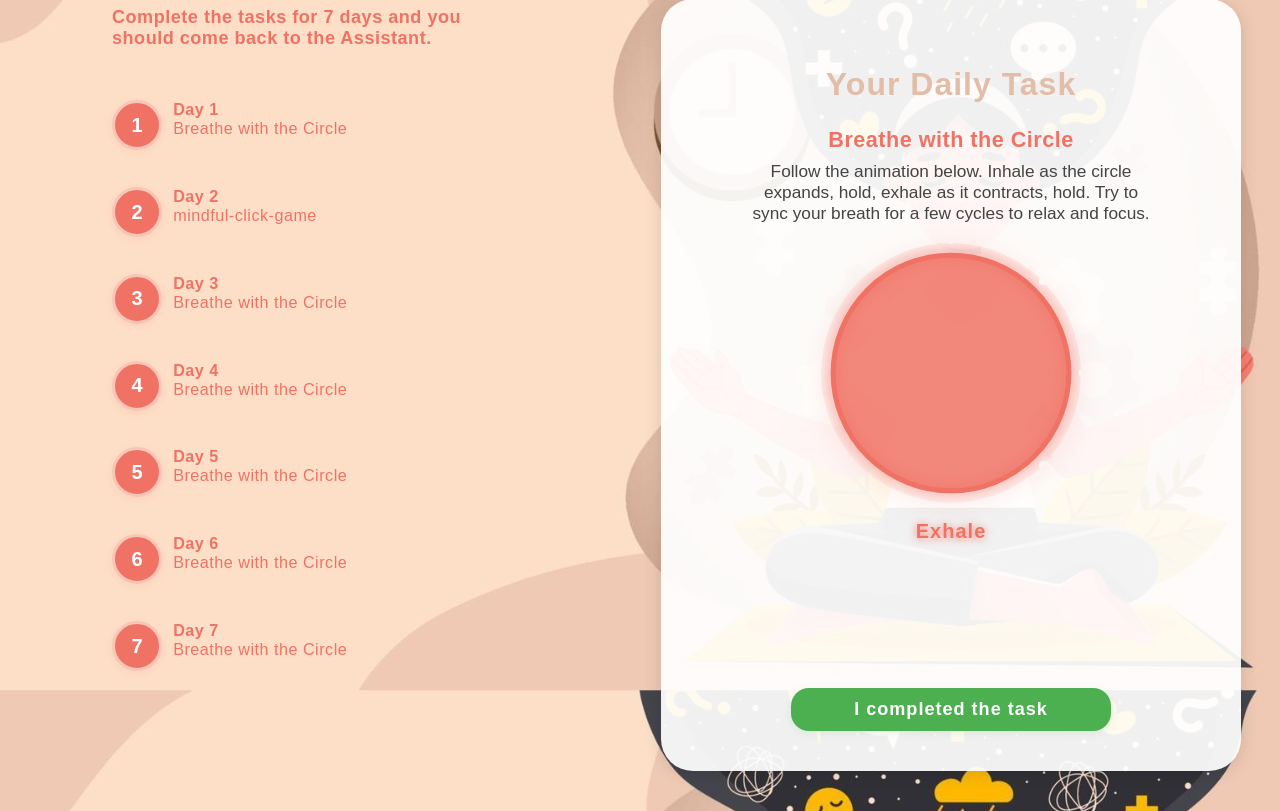
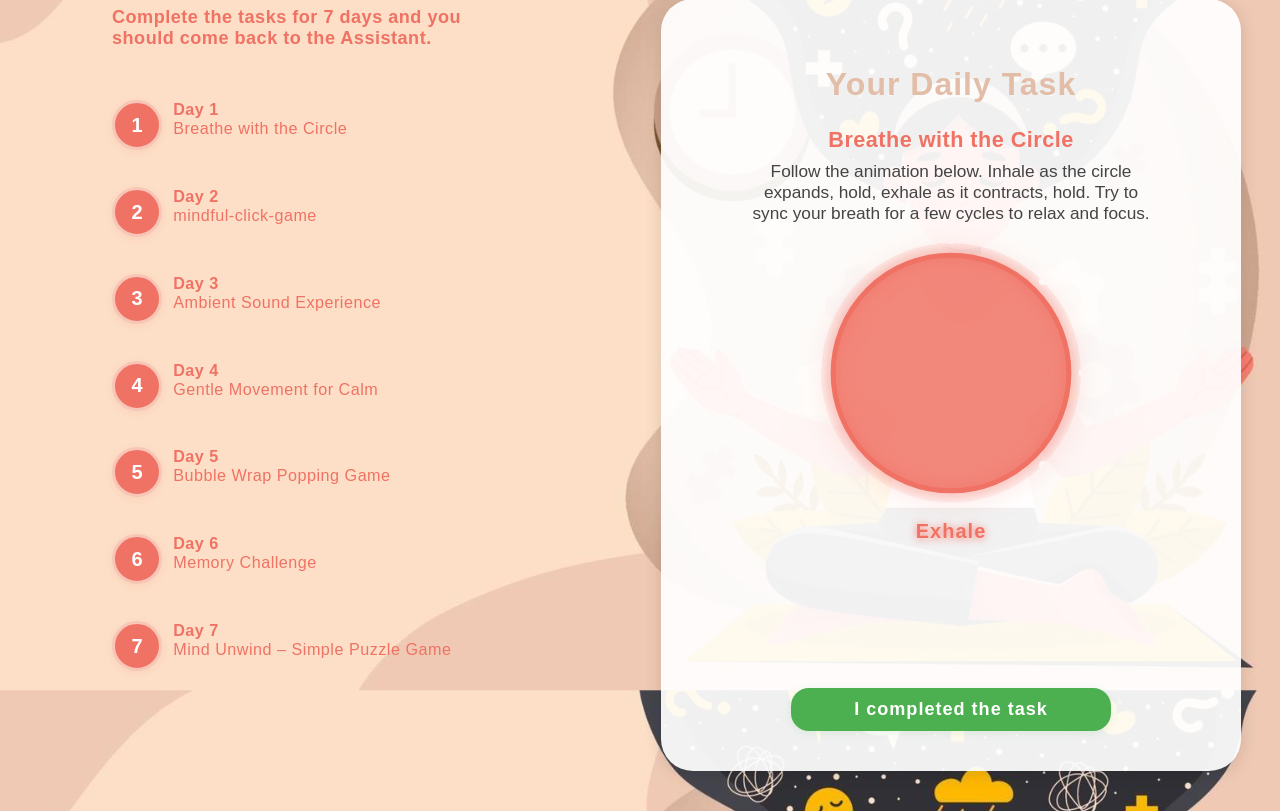
Before and after one commit to adithaayomal/DispressionDiagnosis, a Flask app: page /daily_tasks in a window 1280 px wide. Shown: the part 129-940 px from the top of the page. Run offline with Flask 3, Linux system fonts and the light colour scheme; the visitor is signed in with stand-in values (Sample User, id 1); parts of the project's set-up code (start-up, migrations or seed data) failed here and were passed over.

Commit message:
Update Day 7 task: Mind Unwind puzzle game and adjust task list for improved clarity

```diff
--- a/templates/daily_tasks.html
+++ b/templates/daily_tasks.html
@@ -255,6 +255,7 @@
             gap: 1.2rem;
             justify-content: center;
             margin-bottom: 1.5rem;
+            margin-top: 10rem;
             width: 100%;
         }
         .ambient-btn {
@@ -309,11 +310,11 @@
                 <div class="week-title">Complete the tasks for 7 days and you <br>should come back to the Assistant.</div>
                 <div class="week-day-vertical" style="flex-direction: row; gap: 0.7rem; align-items: flex-start;"><span class="day-circle">1</span><span class="day-label"><b>Day 1</b><br> Breathe with the Circle </span></div>
                 <div class="week-day-vertical" style="flex-direction: row; gap: 0.7rem; align-items: flex-start;"><span class="day-circle">2</span><span class="day-label"><b>Day 2</b><br> mindful-click-game </span></div>
-                <div class="week-day-vertical" style="flex-direction: row; gap: 0.7rem; align-items: flex-start;"><span class="day-circle">3</span><span class="day-label"><b>Day 3</b><br> Breathe with the Circle </span></div>
-                <div class="week-day-vertical" style="flex-direction: row; gap: 0.7rem; align-items: flex-start;"><span class="day-circle">4</span><span class="day-label"><b>Day 4</b><br> Breathe with the Circle </span></div>
-                <div class="week-day-vertical" style="flex-direction: row; gap: 0.7rem; align-items: flex-start;"><span class="day-circle">5</span><span class="day-label"><b>Day 5</b><br> Breathe with the Circle </span></div>
-                <div class="week-day-vertical" style="flex-direction: row; gap: 0.7rem; align-items: flex-start;"><span class="day-circle">6</span><span class="day-label"><b>Day 6</b><br> Breathe with the Circle </span></div>
-                <div class="week-day-vertical" style="flex-direction: row; gap: 0.7rem; align-items: flex-start;"><span class="day-circle">7</span><span class="day-label"><b>Day 7</b><br> Breathe with the Circle </span></div>
+                <div class="week-day-vertical" style="flex-direction: row; gap: 0.7rem; align-items: flex-start;"><span class="day-circle">3</span><span class="day-label"><b>Day 3</b><br> Ambient Sound Experience </span></div>
+                <div class="week-day-vertical" style="flex-direction: row; gap: 0.7rem; align-items: flex-start;"><span class="day-circle">4</span><span class="day-label"><b>Day 4</b><br> Gentle Movement for Calm </span></div>
+                <div class="week-day-vertical" style="flex-direction: row; gap: 0.7rem; align-items: flex-start;"><span class="day-circle">5</span><span class="day-label"><b>Day 5</b><br> Bubble Wrap Popping Game </span></div>
+                <div class="week-day-vertical" style="flex-direction: row; gap: 0.7rem; align-items: flex-start;"><span class="day-circle">6</span><span class="day-label"><b>Day 6</b><br> Memory Challenge </span></div>
+                <div class="week-day-vertical" style="flex-direction: row; gap: 0.7rem; align-items: flex-start;"><span class="day-circle">7</span><span class="day-label"><b>Day 7</b><br> Mind Unwind – Simple Puzzle Game </span></div>
             </div>
         </aside>
         <div class="tasks-container">
@@ -1001,11 +1002,13 @@ function showDay7PuzzleTask() {
 function showDay5BubbleWrapTask() {
     const tasksContainer = document.querySelector('.tasks-container');
     tasksContainer.innerHTML = '';
-    // Title
+
+    // 1. Title
     const h2 = document.createElement('h2');
     h2.textContent = 'Your Daily Task';
     tasksContainer.appendChild(h2);
-    // Subtitle styled like a title, but smaller
+
+    // 2. Subtitle
     const subtitle = document.createElement('div');
     subtitle.textContent = 'Bubble Wrap Popping Game';
     subtitle.style.fontSize = '1.35rem';
@@ -1014,24 +1017,17 @@ function showDay5BubbleWrapTask() {
     subtitle.style.marginBottom = '0.5rem';
     subtitle.style.letterSpacing = '0.5px';
     tasksContainer.appendChild(subtitle);
-    // Description
-    const desc = document.createElement('div');
-    desc.className = 'task-desc';
-    desc.innerHTML = `<p>Click on bubbles to pop them! Just like real bubble wrap!</p>`;
-    tasksContainer.appendChild(desc);
-
-    // Game container
+
+    // 3. Game
     const gameDiv = document.createElement('div');
     gameDiv.style.position = 'relative';
     gameDiv.style.width = '100%';
-    gameDiv.style.height = '480px';
+    gameDiv.style.height = 'auto';
     gameDiv.style.margin = '2rem 0';
     gameDiv.style.background = '#fff';
     gameDiv.style.borderRadius = '22px';
     gameDiv.style.boxShadow = '0 4px 24px 0 rgba(74,144,226,0.09)';
     tasksContainer.appendChild(gameDiv);
-
-    // Remove duplicate instructions and UI overlays
 
     // Custom cursor
     const cursor = document.createElement('div');
@@ -1155,13 +1151,10 @@ function showDay5BubbleWrapTask() {
         updateUI();
     }
 
-    // Update UI
+    // 4. Bubbles left text
     let bubblesLeftDiv = document.createElement('div');
-    bubblesLeftDiv.style.position = 'absolute';
-    bubblesLeftDiv.style.left = '50%';
-    bubblesLeftDiv.style.bottom = '18px';
-    bubblesLeftDiv.style.transform = 'translateX(-50%)';
-    // Remove card background, shadow, and border radius (plain text, no round card)
+    bubblesLeftDiv.style.position = 'static';
+    bubblesLeftDiv.style.margin = '1.2rem auto 0 auto';
     bubblesLeftDiv.style.background = 'none';
     bubblesLeftDiv.style.boxShadow = 'none';
     bubblesLeftDiv.style.borderRadius = '0';
@@ -1169,36 +1162,21 @@ function showDay5BubbleWrapTask() {
     bubblesLeftDiv.style.color = '#4A90E2';
     bubblesLeftDiv.style.fontSize = '1.18rem';
     bubblesLeftDiv.style.fontWeight = '600';
+    bubblesLeftDiv.style.textAlign = 'center';
     bubblesLeftDiv.textContent = 'Bubbles Left: 0';
-    gameDiv.appendChild(bubblesLeftDiv);
+    tasksContainer.appendChild(bubblesLeftDiv);
 
     function updateUI() {
         const remaining = totalBubbles - poppedCount;
         bubblesLeftDiv.textContent = `Bubbles Left: ${remaining}`;
     }
 
-    // Complete button (always visible, fixed at bottom like other tasks)
+    // 5. I completed the task button (match position to other buttons)
     const completeBtn = document.createElement('button');
     completeBtn.textContent = 'I completed the task';
     completeBtn.className = 'next-btn fixed-complete-btn';
-    // Only set color and background, let .fixed-complete-btn handle position/size
     completeBtn.style.background = '#4CAF50';
     completeBtn.style.color = '#fff';
-    completeBtn.style.fontSize = '';
-    completeBtn.style.fontWeight = '';
-    completeBtn.style.border = '';
-    completeBtn.style.borderRadius = '';
-    completeBtn.style.padding = '';
-    completeBtn.style.boxShadow = '';
-    completeBtn.style.display = 'block';
-    completeBtn.style.marginTop = '';
-    completeBtn.style.width = '';
-    completeBtn.style.maxWidth = '';
-    completeBtn.style.position = '';
-    completeBtn.style.left = '';
-    completeBtn.style.bottom = '';
-    completeBtn.style.transform = '';
-    completeBtn.style.zIndex = '';
     completeBtn.onclick = function() {
         // Mark Day 5 as green (completed)
         const weekDays = document.querySelectorAll('.week-day-vertical .day-circle');
@@ -1222,8 +1200,7 @@ function showDay5BubbleWrapTask() {
         // Show Day 6 task
         showDay6MemoryTask();
     };
-    // Place the button at the end of gameDiv so .fixed-complete-btn positions it at the bottom
-    gameDiv.appendChild(completeBtn);
+    tasksContainer.appendChild(completeBtn);
 
     // Mouse tracking for custom cursor
     gameDiv.addEventListener('mousemove', (e) => {
@@ -1576,7 +1553,7 @@ function showDay5BubbleWrapTask() {
         // Description
         const desc = document.createElement('div');
         desc.className = 'task-desc';
-        desc.innerHTML = `<p>Memorize the positions of the icons below. You have 1 minute to remember their locations. After that, the icons will be hidden and you will be asked to recall their positions!</p>`;
+        desc.innerHTML = `<p>Memorize the positions of the icons below. You have <b>15 seconds</b> to remember their locations. After that, the icons will be hidden and you will be asked to recall their positions!</p>`;
         tasksContainer.appendChild(desc);
 
         // 3x3 grid, scale icons up, use only 9 icons
@@ -1600,12 +1577,12 @@ function showDay5BubbleWrapTask() {
         // Board
         const board = document.createElement('div');
         board.style.display = 'grid';
-        board.style.gridTemplateColumns = 'repeat(3, 96px)';
-        board.style.gridTemplateRows = 'repeat(3, 96px)';
+        board.style.gridTemplateColumns = 'repeat(3, 78px)';
+        board.style.gridTemplateRows = 'repeat(3, 78px)';
         board.style.gap = '1.2rem';
         board.style.justifyContent = 'center';
         board.style.margin = '2rem auto 1.2rem auto';
-        board.style.maxWidth = '420px';
+        board.style.maxWidth = '300px';
         tasksContainer.appendChild(board);
 
         // Always show the complete button at the bottom (like other days)
@@ -1641,23 +1618,23 @@ function showDay5BubbleWrapTask() {
         };
         tasksContainer.appendChild(completeBtn);
 
-        // Create icon cards
+        // Create icon cards (hidden before start)
         let cardEls = [];
         for (let i = 0; i < 9; i++) {
             const card = document.createElement('div');
-            card.style.width = '96px';
-            card.style.height = '96px';
+            card.style.width = '78px';
+            card.style.height = '78px';
             card.style.background = '#f7e7e1';
-            card.style.borderRadius = '24px';
+            card.style.borderRadius = '18px';
             card.style.display = 'flex';
             card.style.alignItems = 'center';
             card.style.justifyContent = 'center';
-            card.style.fontSize = '3.2rem';
+            card.style.fontSize = '2.2rem';
             card.style.boxShadow = '0 2px 8px rgba(74,144,226,0.10)';
             card.style.cursor = 'pointer';
             card.style.transition = 'background 0.3s, color 0.3s';
             card.dataset.idx = i;
-            card.textContent = iconOrder[i];
+            card.textContent = '';
             board.appendChild(card);
             cardEls.push(card);
         }
@@ -1687,17 +1664,24 @@ function showDay5BubbleWrapTask() {
         tasksContainer.appendChild(startBtn);
 
         // Hide cards and timer until start
-        board.style.opacity = '0.5';
-        for (let i = 0; i < 9; i++) cardEls[i].style.pointerEvents = 'none';
-
-        let timeLeft = 60;
+        board.style.opacity = '1';
+        for (let i = 0; i < 9; i++) {
+            cardEls[i].style.pointerEvents = 'none';
+            cardEls[i].textContent = '';
+        }
+
+        let timeLeft = 15;
         let timerId = null;
 
         startBtn.onclick = function() {
             startBtn.disabled = true;
             startBtn.style.opacity = '0.6';
             board.style.opacity = '1';
-            for (let i = 0; i < 9; i++) cardEls[i].style.pointerEvents = '';
+            // Reveal icons
+            for (let i = 0; i < 9; i++) {
+                cardEls[i].textContent = iconOrder[i];
+                cardEls[i].style.pointerEvents = '';
+            }
             timerDiv.textContent = `Time left: ${timeLeft}s`;
             timerId = setInterval(() => {
                 timeLeft--;
@@ -1718,7 +1702,7 @@ function showDay5BubbleWrapTask() {
                 cardEls[i].style.background = '#E2BDA7';
                 cardEls[i].style.color = '#fff';
                 cardEls[i].style.fontWeight = '700';
-                cardEls[i].style.fontSize = '2rem';
+                cardEls[i].style.fontSize = '1.3rem';
                 cardEls[i].style.pointerEvents = '';
             }
             // Start recall phase after a short delay
@@ -1790,12 +1774,49 @@ function showDay5BubbleWrapTask() {
                 }
             } else {
                 // Game over, show score and show wait message only
-                while (tasksContainer.firstChild) tasksContainer.removeChild(tasksContainer.firstChild);
-                // Show Day 7 puzzle task immediately after Day 6 completion
-
-                setTimeout(function() {
-                    showDay7PuzzleTask();
-                }, 0);
+                // Instead of clearing the board, show the Retry button and score in place of the Start button, keeping the board visible
+                // Hide the Start button if present
+                if (startBtn) {
+                    startBtn.style.display = 'none';
+                }
+                // Remove any previous retry or score
+                let oldRetry = tasksContainer.querySelector('.memory-retry-btn');
+                if (oldRetry) oldRetry.remove();
+                let oldScore = tasksContainer.querySelector('.memory-score-div');
+                if (oldScore) oldScore.remove();
+                // Insert Retry button after Start button, using a unique variable name to avoid redeclaration
+                const memoryRetryBtn = document.createElement('button');
+                memoryRetryBtn.textContent = 'Retry';
+                memoryRetryBtn.className = 'memory-retry-btn';
+                memoryRetryBtn.style.background = '#f07264';
+                memoryRetryBtn.style.color = '#fff';
+                memoryRetryBtn.style.fontSize = '1rem';
+                memoryRetryBtn.style.fontWeight = '600';
+                memoryRetryBtn.style.border = 'none';
+                memoryRetryBtn.style.borderRadius = '12px';
+                memoryRetryBtn.style.padding = '0.4rem 1.2rem';
+                memoryRetryBtn.style.marginBottom = '0.7rem';
+                memoryRetryBtn.style.cursor = 'pointer';
+                memoryRetryBtn.style.transition = 'background 0.2s';
+                memoryRetryBtn.style.boxShadow = '0 2px 8px rgba(240,114,100,0.10)';
+                // Insert after Start button
+                if (startBtn && startBtn.parentNode) {
+                    startBtn.parentNode.insertBefore(memoryRetryBtn, startBtn.nextSibling);
+                } else {
+                    tasksContainer.appendChild(memoryRetryBtn);
+                }
+                memoryRetryBtn.onclick = function() {
+                    showDay6MemoryTask();
+                };
+                // Insert score below Retry button
+                const scoreDiv = document.createElement('div');
+                scoreDiv.className = 'memory-score-div';
+                scoreDiv.style.fontSize = '1.35rem';
+                scoreDiv.style.fontWeight = '700';
+                scoreDiv.style.color = '#4A90E2';
+                scoreDiv.style.margin = '0.7rem 0 1.2rem 0';
+                scoreDiv.textContent = `Your score: ${score} / 9`;
+                memoryRetryBtn.insertAdjacentElement('afterend', scoreDiv);
 // --- Day 7: Mind Unwind – Simple Puzzle Game ---
 function showDay7PuzzleTask() {
     const tasksContainer = document.querySelector('.tasks-container');
@@ -1961,28 +1982,10 @@ function showDay7PuzzleTask() {
 }
 // --- End Day 7 ---
 
-                // Retry button
-                const retryBtn = document.createElement('button');
-                retryBtn.textContent = 'Retry';
-                retryBtn.style.background = '#f07264';
-                retryBtn.style.color = '#fff';
-                retryBtn.style.fontSize = '1rem';
-                retryBtn.style.fontWeight = '600';
-                retryBtn.style.border = 'none';
-                retryBtn.style.borderRadius = '12px';
-                retryBtn.style.padding = '0.4rem 1.2rem';
-                retryBtn.style.marginTop = '1.1rem';
-                retryBtn.style.cursor = 'pointer';
-                retryBtn.style.transition = 'background 0.2s';
-                retryBtn.style.boxShadow = '0 2px 8px rgba(240,114,100,0.10)';
-                tasksContainer.appendChild(retryBtn);
-                retryBtn.onclick = function() {
-                    showDay6MemoryTask();
-                };
-            }
-        }
-    }
-// --- End Day 6 ---
+                // (removed duplicate Retry button code)
+            }
+        }
+    } // --- End Day 6 ---
     </script>
 </body>
 </html>
```
